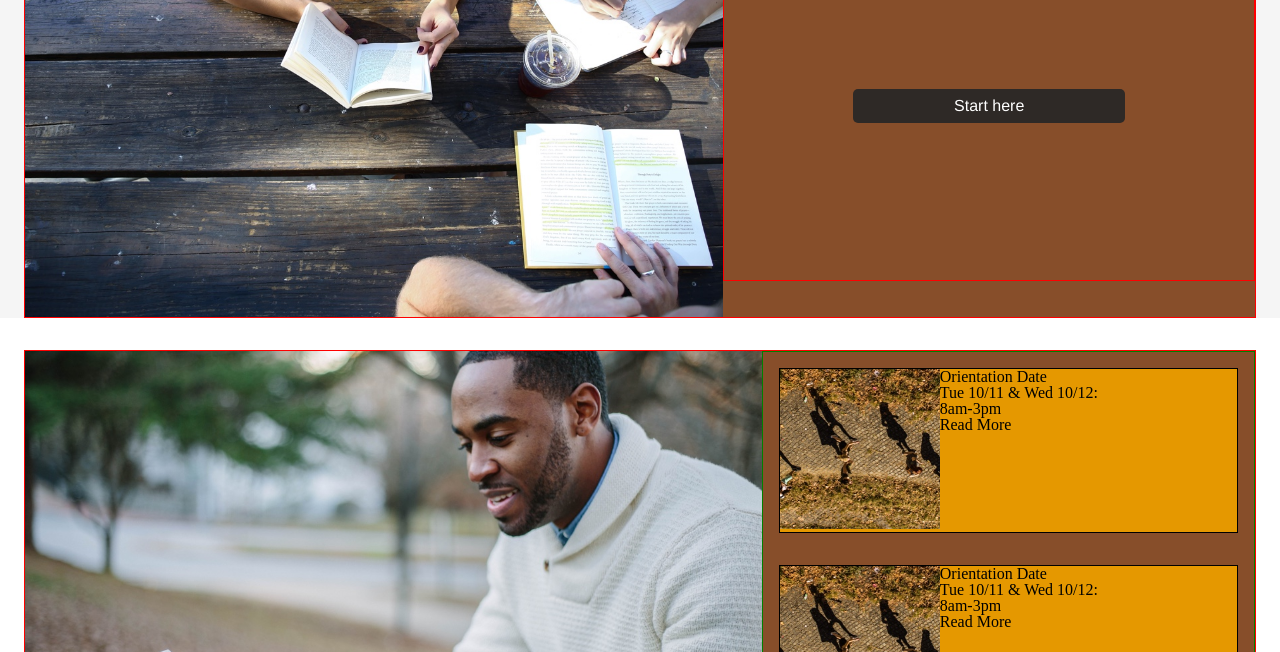
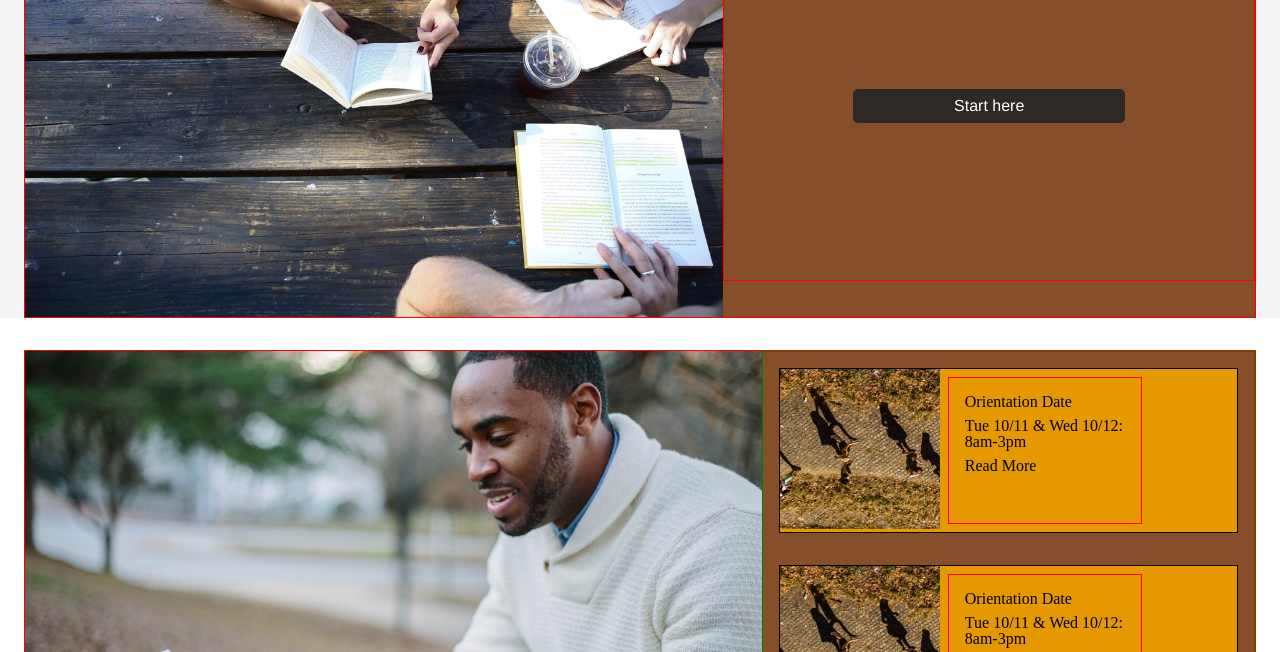
Before and after one commit to thirdofthesan/ColmarAcademy, a plain HTML site: page index.html in a window 1280 px wide. Shown: the part 298-950 px from the top of the page. Drawn offline with Linux system fonts and the light colour scheme.

Commit message:
rudimentary

```diff
--- a/resources/css/style2.css
+++ b/resources/css/style2.css
@@ -100,7 +100,7 @@ a:hover {
   transition-duration: 750ms;
 }
 
-/*Box 2*/
+/*Box 2 & 4*/
 
   .banner2 {
     margin: 1rem;
@@ -119,6 +119,11 @@ a:hover {
     height: auto;
   }
 
+  .mediabox video {
+    width: 100%
+  }
+
+
  .scrollbox {
   width: 40%;
   display: flex;
@@ -130,7 +135,13 @@ a:hover {
    width: 35%;
    display: flex;
    flex-direction: column;
-   padding:
+   padding: 1rem;
+   border: 0.5px solid red;
+   margin: 0.5rem;
+ }
+
+ .textbox2 p {
+   padding: .5rem 0 .5rem 0;
  }
 
  /*Box 3*/
@@ -167,8 +178,4 @@ a:hover {
    height: auto;
  }
 
- /*Box 4*/
-
- .mediabox video {
-   width: 100%
- }
+ /*Footer*/
```
